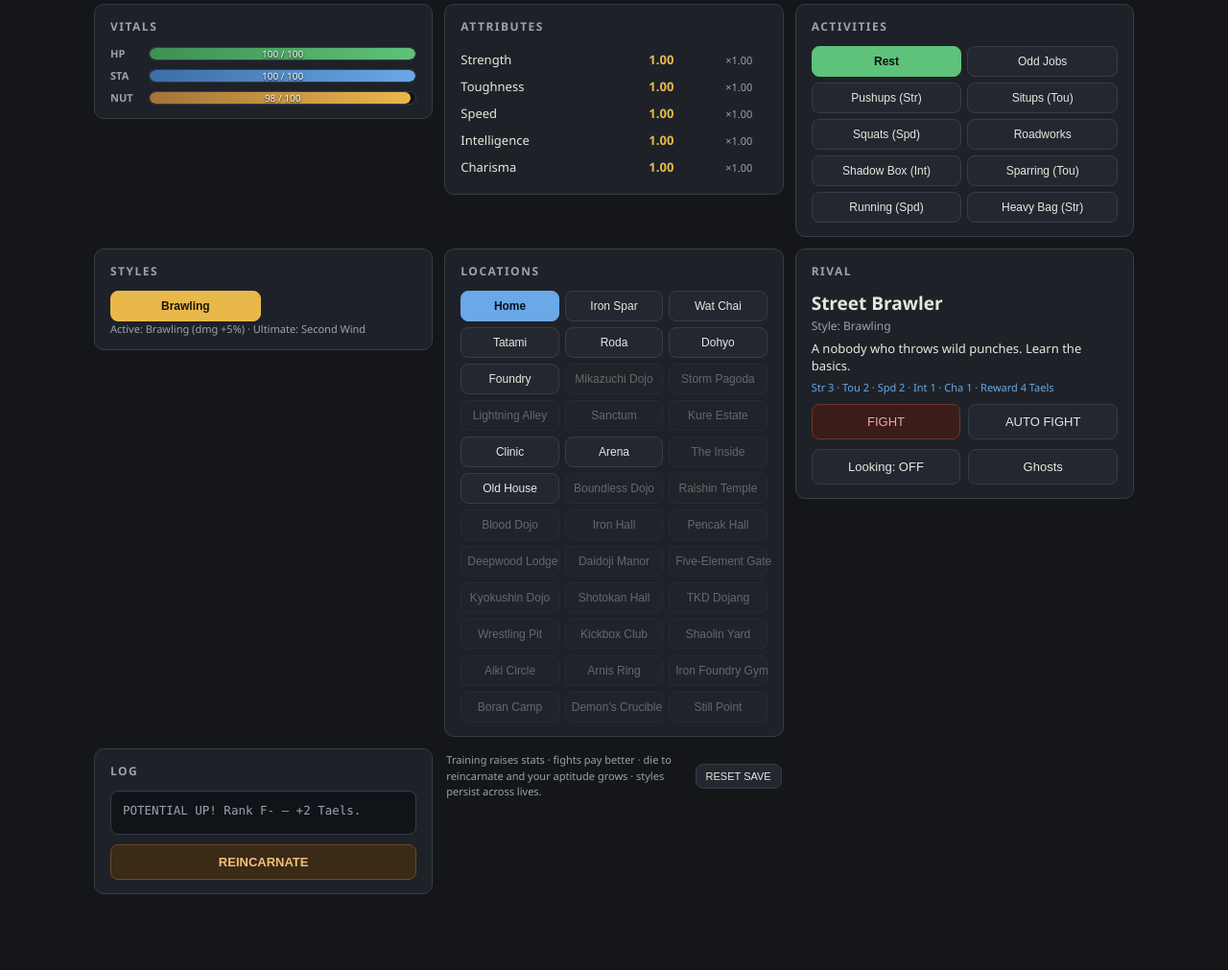
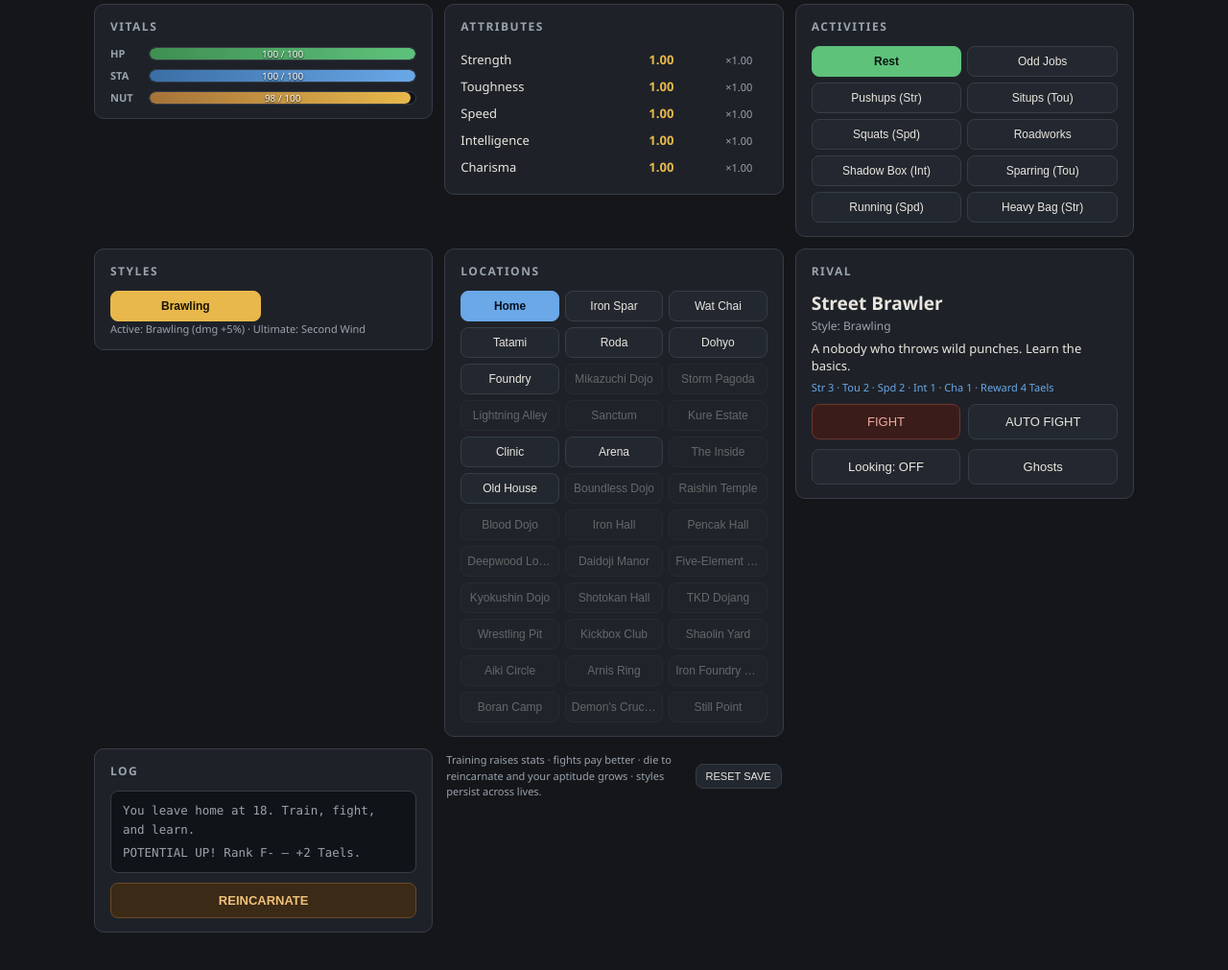
Before and after one commit to Kozeyuko/Gauntlet, a website with bundled scripts: page index.html in a window 1280 px wide. Shown: the part 57-1068 px from the top of the page at 96% size. Before the commit the page ends 1029 px from the top, so only its background shows below. Built offline with nearby package versions, Linux system fonts and the light colour scheme.

Commit message:
Add vitals tooltips, persistent log history, scrollable log panel

```diff
--- a/css/style.css
+++ b/css/style.css
@@ -140,8 +140,8 @@ header {
 .btn:active { transform: translateY(1px); }
 
 /* ---------- tooltip ---------- */
-.btn[data-tip] { position: relative; overflow: visible !important; }
-.btn[data-tip]:hover::after {
+[data-tip] { position: relative; }
+[data-tip]:hover::after {
   content: attr(data-tip);
   position: absolute;
   bottom: calc(100% + 8px);
@@ -216,6 +216,21 @@ header {
   padding: 10px 12px;
   min-height: 46px;
 }
+.loglist {
+  font-family: var(--mono);
+  font-size: 12.5px;
+  line-height: 1.6;
+  color: var(--muted);
+  background: #101318;
+  border: 1px solid var(--line);
+  border-radius: 8px;
+  padding: 10px 12px;
+  min-height: 46px;
+  max-height: 200px;
+  overflow-y: auto;
+}
+.logentry { margin-bottom: 4px; }
+.logentry:last-child { margin-bottom: 0; }
 
 /* ---------- footer ---------- */
 footer { display: flex; align-items: center; justify-content: space-between; gap: 12px; padding: 4px 2px 0; }
--- a/index.html
+++ b/index.html
@@ -12,12 +12,12 @@
   <div class="logo">GAUNTLET<small>BIT · RISE OF STYLES</small></div>
   <button class="btn small-btn sndtoggle" id="btnSound" title="Toggle sound">SND ON</button>
   <div class="vitals">
-    <span class="vital"><span class="lbl">Money</span><b id="hMoney">30</b></span>
-    <span class="vital"><span class="lbl">Age</span><b id="hAge">18 y 0 d</b></span>
-    <span class="vital"><span class="lbl">Lives</span><b id="hLives">0</b></span>
-    <span class="vital"><span class="lbl">Wins</span><b id="hWins">0</b></span>
-    <span class="vital"><span class="lbl">Rank</span><b id="hRank" class="gold">F-</b></span>
-    <span class="vital next"><span class="lbl" id="hNext">next F at 26 (+2)</span></span>
+    <span class="vital" data-tip="Your cash. Used for travel, betting, and recovery."><span class="lbl">Money</span><b id="hMoney">30</b></span>
+    <span class="vital" data-tip="You grow older each day. Training, fighting, and resting all advance time. Death ends your current run."><span class="lbl">Age</span><b id="hAge">18 y 0 d</b></span>
+    <span class="vital" data-tip="The number of times you've reincarnated. Each life grows your aptitude — past builds echo back as ghosts."><span class="lbl">Lives</span><b id="hLives">0</b></span>
+    <span class="vital" data-tip="Rivals and Inside monsters defeated. Climb the ladder to prove your skill."><span class="lbl">Wins</span><b id="hWins">0</b></span>
+    <span class="vital" data-tip="Your standing on the ladder. Higher ranks pay more for fights."><span class="lbl">Rank</span><b id="hRank" class="gold">F-</b></span>
+    <span class="vital next" data-tip="When your potential exceeds the next rank's requirement, you'll advance automatically."><span class="lbl" id="hNext">next F at 26 (+2)</span></span>
   </div>
 </header>
 
@@ -26,15 +26,15 @@
   <section class="panel">
     <h3>Vitals</h3>
     <div class="barrow">
-      <span class="barlbl">HP</span>
+      <span class="barlbl" data-tip="Health — reaches 0 when you die. Restore at the Clinic or by reincarnating.">HP</span>
       <div class="bar hp"><i id="barHealth"></i><span id="barHealthTxt">100 / 100</span></div>
     </div>
     <div class="barrow">
-      <span class="barlbl">STA</span>
+      <span class="barlbl" data-tip="Stamina — spent on attacks and movement. Recovers each round in combat and by resting.">STA</span>
       <div class="bar stam"><i id="barStamina"></i><span id="barStaminaTxt">100 / 100</span></div>
     </div>
     <div class="barrow">
-      <span class="barlbl">NUT</span>
+      <span class="barlbl" data-tip="Nutrition — decays over time. Keep it high to avoid penalties. Eat and rest to restore.">NUT</span>
       <div class="bar nut"><i id="barNutrition"></i><span id="barNutritionTxt">100 / 100</span></div>
     </div>
   </section>
@@ -78,7 +78,7 @@
 
   <section class="panel">
     <h3>Log</h3>
-    <div class="logline" id="logLine"></div>
+    <div class="loglist" id="logLine"></div>
     <div class="btnrow">
       <button class="btn orange" id="btnReincarnate">REINCARNATE</button>
     </div>
--- a/js/engine.js
+++ b/js/engine.js
@@ -108,6 +108,7 @@ export const PERSISTENT_KEYS = [
   "Lives", "Wins", "RivalIdx", "Location", "Activity",
   "Looking", "Styles", "ActiveStyle", "StyleXp", "PotRank",
   "InFight", "AutoBattle",
+  "Log",
 ];
 
 // ------------------------------------------------------------------ STATE --
@@ -121,7 +122,7 @@ export function freshState() {
     Looking: false, Styles: "Brawling", ActiveStyle: "Brawling",
     StyleXp: "", PotRank: 0, InFight: false, AutoBattle: false,
     // transient
-    LastMsg: "", Lifespan: BASE_LIFESPAN, Encounter: 0,
+    LastMsg: "", Log: [], Lifespan: BASE_LIFESPAN, Encounter: 0,
     PotRankName: "F-", PotNext: "", StyleSkills: "", StyleUltName: "",
   };
   const starter = STYLES.Brawling;
@@ -178,6 +179,7 @@ export function createGame(state, opts = {}) {
   }
   function logMsg(msg) {
     state.LastMsg = msg;
+    state.Log = (state.Log || []).concat([msg]).slice(-80);
   }
   function potential() {
     return attrValue("Str") + attrValue("Tou") + attrValue("Spd") + attrValue("Int");
--- a/js/ui.js
+++ b/js/ui.js
@@ -245,8 +245,16 @@ export function initUI(game, opts = {}) {
   }
 
   function renderLog() {
+    const entries = Array.isArray(state.Log) ? state.Log : (state.LastMsg ? [state.LastMsg] : []);
+    el.logLine.innerHTML = "";
+    for (const m of entries) {
+      const d = document.createElement("div");
+      d.className = "logentry";
+      d.textContent = m;
+      el.logLine.appendChild(d);
+    }
+    el.logLine.scrollTop = el.logLine.scrollHeight;
     const msg = String(state.LastMsg ?? "");
-    el.logLine.textContent = msg;
     if (msg.includes("POTENTIAL UP") && msg !== lastRankMsg) {
       lastRankMsg = msg;
       audio.rankup();
```
